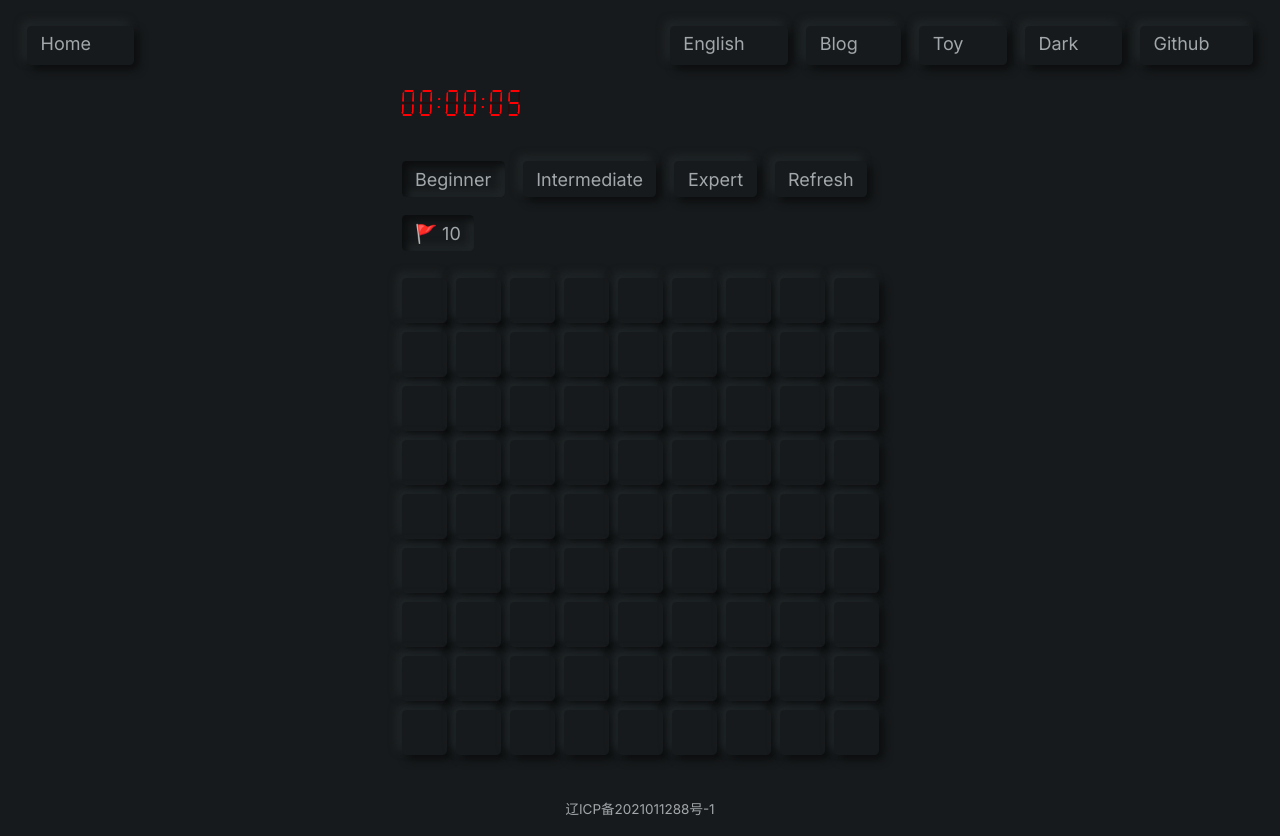
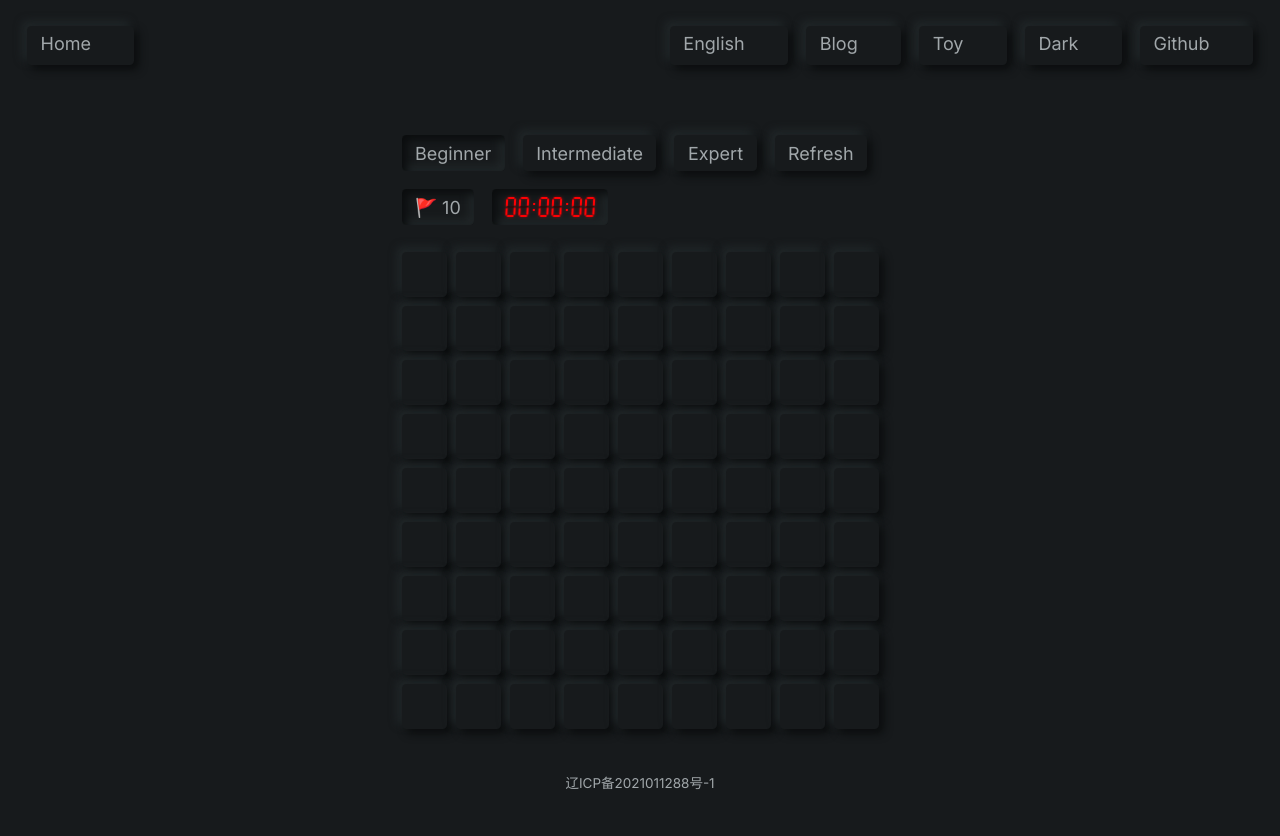
Before and after one commit to 2nonnon/blog, a Next.js app: page /toys/minesweeper in a window 1280 px wide. After the commit the page ends 810 px from the top, so only its background shows below. Built offline with nearby package versions, Linux system fonts and the light colour scheme; some icons are missing.

Commit message:
扫雷计时

```diff
--- a/components/NixieTubeClock/index.module.css
+++ b/components/NixieTubeClock/index.module.css
@@ -16,6 +16,7 @@
 
 .nixie--active.nixie--active.nixie--active {
     --nixie-bg: hsl(359, 100%, 50%);
+    filter: drop-shadow(0 0 .5em hsl(359 100% 50% / 50%));
 }
 
 .nixie::before,
@@ -112,4 +113,5 @@
     width: .5em;
     height: .5em;
     background-color: hsl(359, 100%, 50%);
+    filter: drop-shadow(0 0 .5em hsl(359 100% 50% / 50%));
 }
--- a/components/NixieTubeClock/index.tsx
+++ b/components/NixieTubeClock/index.tsx
@@ -47,7 +47,7 @@ interface NixieTubeClockProps {
 
 export default function NixieTubeClock({ current }: NixieTubeClockProps) {
   return (<>
-    <div className='flex gap-[1.5em] -skew-x-3 text-[4px]'>
+    <div className='flex gap-[1.5em] -skew-x-3'>
       <NixieTubeNum num={Math.floor(current.hours / 10) as keyof typeof numMap}></NixieTubeNum>
       <NixieTubeNum num={current.hours % 10 as keyof typeof numMap}></NixieTubeNum>
       <Colon></Colon>
--- a/hooks/useStopWatch.ts
+++ b/hooks/useStopWatch.ts
@@ -10,7 +10,7 @@ export interface UseStopWatchOptions {
 
 export function useStopWatch(options: UseStopWatchOptions = {}) {
   const [rafId, setRafId] = useState(-1)
-  const [counting, setCounting] = useState(true)
+  const [counting, setCounting] = useState(false)
   const [elapsed, setElapsed] = useState(0)
   const startTime = Date.now() - elapsed
   const current = parseTime(elapsed)
--- a/pages/toys/minesweeper/index.tsx
+++ b/pages/toys/minesweeper/index.tsx
@@ -1,4 +1,4 @@
-import { createContext, useContext, useEffect } from 'react'
+import { createContext, useContext } from 'react'
 import Head from 'next/head'
 import type { GetStaticProps } from 'next'
 import { checkWin, generateMine, handleClickBlock, handleClickMine, handleToggleFlag, initMineSweeper } from '@/components/minesweeper/helper'
@@ -15,13 +15,16 @@ const MineSweeperContext = createContext<ReturnType<typeof useMineSweeper> | nul
 interface BlockParam {
   block: IBlock
   coordinate: Coordinate
+  onStart: (...args: any[]) => any
+  onEnd: (...args: any[]) => any
 }
 
-const Block = ({ block, coordinate }: BlockParam) => {
+const Block = ({ block, coordinate, onStart, onEnd }: BlockParam) => {
   const { mineSweeper, setMineSweeper, gameState, setGameState, flagCount, setFlagCount, gameLevel } = useContext(MineSweeperContext)!
 
   const handleClick: React.MouseEventHandler<HTMLDivElement> = () => {
     if (gameState === GameState.PRE) {
+      onStart()
       const mines = generateMine(gameLevel.size, gameLevel.num, coordinate)
       setGameState(GameState.GOING)
       setMineSweeper(handleClickBlock(initMineSweeper(mineSweeper, mines), coordinate))
@@ -32,6 +35,7 @@ const Block = ({ block, coordinate }: BlockParam) => {
       }
 
       else if (block.type === BlockType.MINE) {
+        onEnd()
         setGameState(GameState.FAIL)
         setMineSweeper(handleClickMine(mineSweeper, coordinate))
       }
@@ -41,6 +45,7 @@ const Block = ({ block, coordinate }: BlockParam) => {
   const handleRightClick: React.MouseEventHandler<HTMLDivElement> = (e) => {
     e.preventDefault()
     if (gameState === GameState.PRE) {
+      onStart()
       const mines = generateMine(gameLevel.size, gameLevel.num, coordinate)
       setGameState(GameState.GOING)
       setFlagCount(flagCount + 1)
@@ -54,8 +59,10 @@ const Block = ({ block, coordinate }: BlockParam) => {
       else if (flagCount < gameLevel.num) {
         setFlagCount(flagCount + 1)
         const nextState = handleToggleFlag(mineSweeper, coordinate)
-        if (checkWin(nextState))
+        if (checkWin(nextState)) {
+          onEnd()
           setGameState(GameState.WIN)
+        }
         setMineSweeper(nextState)
       }
     }
@@ -78,11 +85,7 @@ const MineSweeper = ({ dictionary }: { locale: LocaleType
   dictionary: Dictionary }) => {
   const mineSweeperInfo = useMineSweeper({ level: Level.easy, state: GameState.PRE })
   const copies = dictionary.minesweeper
-  const { current, start } = useStopWatch()
-
-  useEffect(() => {
-    start()
-  }, [])
+  const { current, start, reset, pause } = useStopWatch()
 
   return (
     <>
@@ -92,34 +95,38 @@ const MineSweeper = ({ dictionary }: { locale: LocaleType
       </Head>
       <MineSweeperContext.Provider value={mineSweeperInfo}>
         <section className='grid place-content-center select-none w-full'>
-          <div><NixieTubeClock current={current}></NixieTubeClock></div>
           <div>
             <div className='flex gap-4 mt-10 mb-4 flex-wrap'>
               <span className={`surface-sm py-1 px-3 rounded ${mineSweeperInfo.gameLevel === Level.easy ? 'surface-sm__active' : 'cursor-pointer'}`} onClick={() => {
+                reset()
                 mineSweeperInfo.setGameState(GameState.PRE)
                 mineSweeperInfo.setGameLevel(Level.easy)
               }}>{copies.beginner}</span>
               <span className={`surface-sm py-1 px-3 rounded ${mineSweeperInfo.gameLevel === Level.medieum ? 'surface-sm__active' : 'cursor-pointer'}`} onClick={() => {
+                reset()
                 mineSweeperInfo.setGameState(GameState.PRE)
                 mineSweeperInfo.setGameLevel(Level.medieum)
               }}>{copies.intermediate}</span>
               <span className={`surface-sm py-1 px-3 rounded ${mineSweeperInfo.gameLevel === Level.hard ? 'surface-sm__active' : 'cursor-pointer'}`} onClick={() => {
+                reset()
                 mineSweeperInfo.setGameState(GameState.PRE)
                 mineSweeperInfo.setGameLevel(Level.hard)
               }}>{copies.expert}</span>
               <span className='surface-sm py-1 px-3 rounded cursor-pointer' onClick={() => {
+                reset()
                 mineSweeperInfo.setGameState(GameState.PRE)
               }}>{copies.refresh}</span>
             </div>
             <div className='flex gap-4'>
               <span className='surface-sm surface-sm__active py-1 px-3 rounded'>🚩 {mineSweeperInfo.gameLevel.num - mineSweeperInfo.flagCount}</span>
+              <div className='surface-sm surface-sm__active py-1 px-3 rounded text-[3px] flex items-center'><NixieTubeClock current={current}></NixieTubeClock></div>
               {mineSweeperInfo.gameState === GameState.WIN || mineSweeperInfo.gameState === GameState.FAIL ? <span className='surface-sm surface-sm__active py-1 px-3 rounded'>{mineSweeperInfo.gameState === GameState.WIN ? copies.win : mineSweeperInfo.gameState === GameState.FAIL ? copies.fail : ''}</span> : null}
             </div>
           </div>
           <div className='overflow-auto -mx-6'>
             <div className={`grid grid-cols-[repeat(${mineSweeperInfo.gameLevel.size[1]},1fr)] gap-2 w-fit p-6`}>
               {mineSweeperInfo.mineSweeper.map((row, y) => row.map((block, x) => {
-                return (<Block key={y * row.length + x} block={block} coordinate={[y, x]}></Block>)
+                return (<Block key={y * row.length + x} block={block} coordinate={[y, x]} onStart={start} onEnd={pause}></Block>)
               }))}
             </div>
           </div>
```
